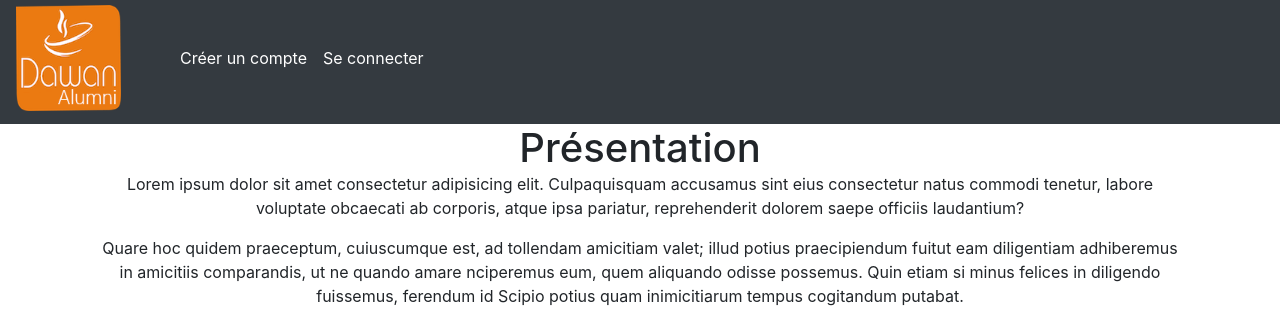
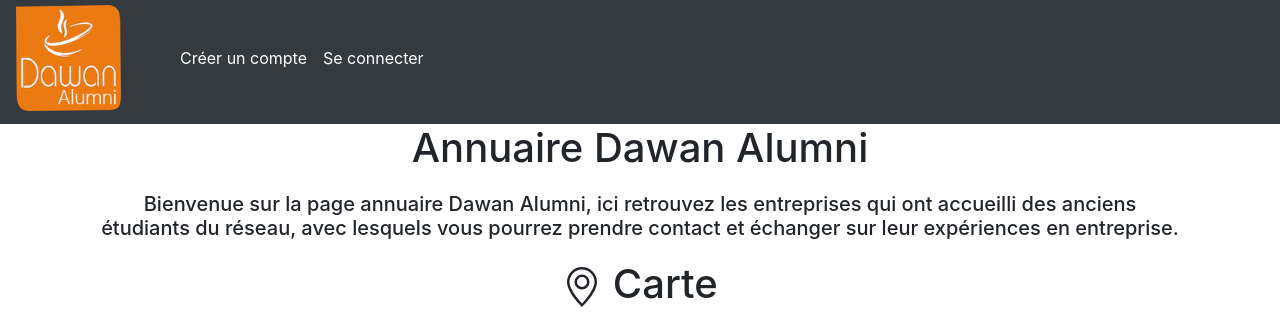
Before and after one commit to looooic/DalumniSymfony, a Symfony app: template templates/annuaire/index.html.twig in a window 1280 px wide. Shown: the top 324 px of the page. Run offline with Twig, Linux system fonts and the light colour scheme; the template is opened without the code that fills it, so the values that code supplies are empty; some libraries are stand-ins or nearby versions.

Commit message:
modif annuaire

```diff
--- a/templates/annuaire/index.html.twig
+++ b/templates/annuaire/index.html.twig
@@ -5,14 +5,19 @@
 {% block body %}
 
     <div class="col text-center">
-        <h1>Présentation </h1>
-        <p>Lorem ipsum dolor sit amet consectetur adipisicing elit. Culpaquisquam accusamus sint eius consectetur natus commodi tenetur, labore voluptate obcaecati ab corporis, atque ipsa pariatur, reprehenderit dolorem saepe officiis laudantium?
+        <h1>Annuaire Dawan Alumni</h1>
+        <h5 class="deuxiemetexte">
+        Bienvenue sur la page annuaire Dawan Alumni, ici retrouvez les entreprises qui  ont accueilli des anciens étudiants du réseau, avec lesquels vous pourrez prendre contact et échanger sur leur expériences en entreprise.
+        </h5>
+
+        <p><h1 class="deuxiemetexte">
+    <svg width="1em" height="1em" viewBox="0 0 16 16" class="bi bi-geo-alt" fill="currentColor" xmlns="http://www.w3.org/2000/svg">
+    <path fill-rule="evenodd" d="M12.166 8.94C12.696 7.867 13 6.862 13 6A5 5 0 0 0 3 6c0 .862.305 1.867.834 2.94.524 1.062 1.234 2.12 1.96 3.07A31.481 31.481 0 0 0 8 14.58l.208-.22a31.493 31.493 0 0 0 1.998-2.35c.726-.95 1.436-2.008 1.96-3.07zM8 16s6-5.686 6-10A6 6 0 0 0 2 6c0 4.314 6 10 6 10z"/>
+    <path fill-rule="evenodd" d="M8 8a2 2 0 1 0 0-4 2 2 0 0 0 0 4zm0 1a3 3 0 1 0 0-6 3 3 0 0 0 0 6z"/>
+    </svg>
+        Carte</h1>
         </p>
 
-        <p>Quare hoc quidem praeceptum, cuiuscumque est, ad tollendam amicitiam valet; illud potius praecipiendum fuitut eam diligentiam adhiberemus in amicitiis comparandis, ut ne quando amare nciperemus eum, quem aliquando odisse possemus. Quin etiam si minus felices in diligendo fuissemus, ferendum id Scipio potius quam inimicitiarum tempus cogitandum putabat.
-        </p>
-
-        <h1>Carte</h1>
         <iframe src="https://www.google.com/maps/embed?pb=!1m18!1m12!1m3!1d2625.8103214176567!2d2.316389115902547!3d48.8427566097611!2m3!1f0!2f0!3f0!3m2!1i1024!2i768!4f13.1!3m3!1m2!1s0x47e671ccb16540b5%3A0xb94e60afcc950426!2sDAWAN!5e0!3m2!1sfr!2sfr!4v1602682356511!5m2!1sfr!2sfr" frameborder="0" style="border:0;" allowfullscreen="" aria-hidden="false" tabindex="0" class="w-100 p-3 h-100">
         </iframe>
     </div>
```
Also changed, not shown: migrations/Version20201210142454.php (deleted, +0 -42 lines), migrations/Version20201210155436.php (added, +47 -0 lines).
